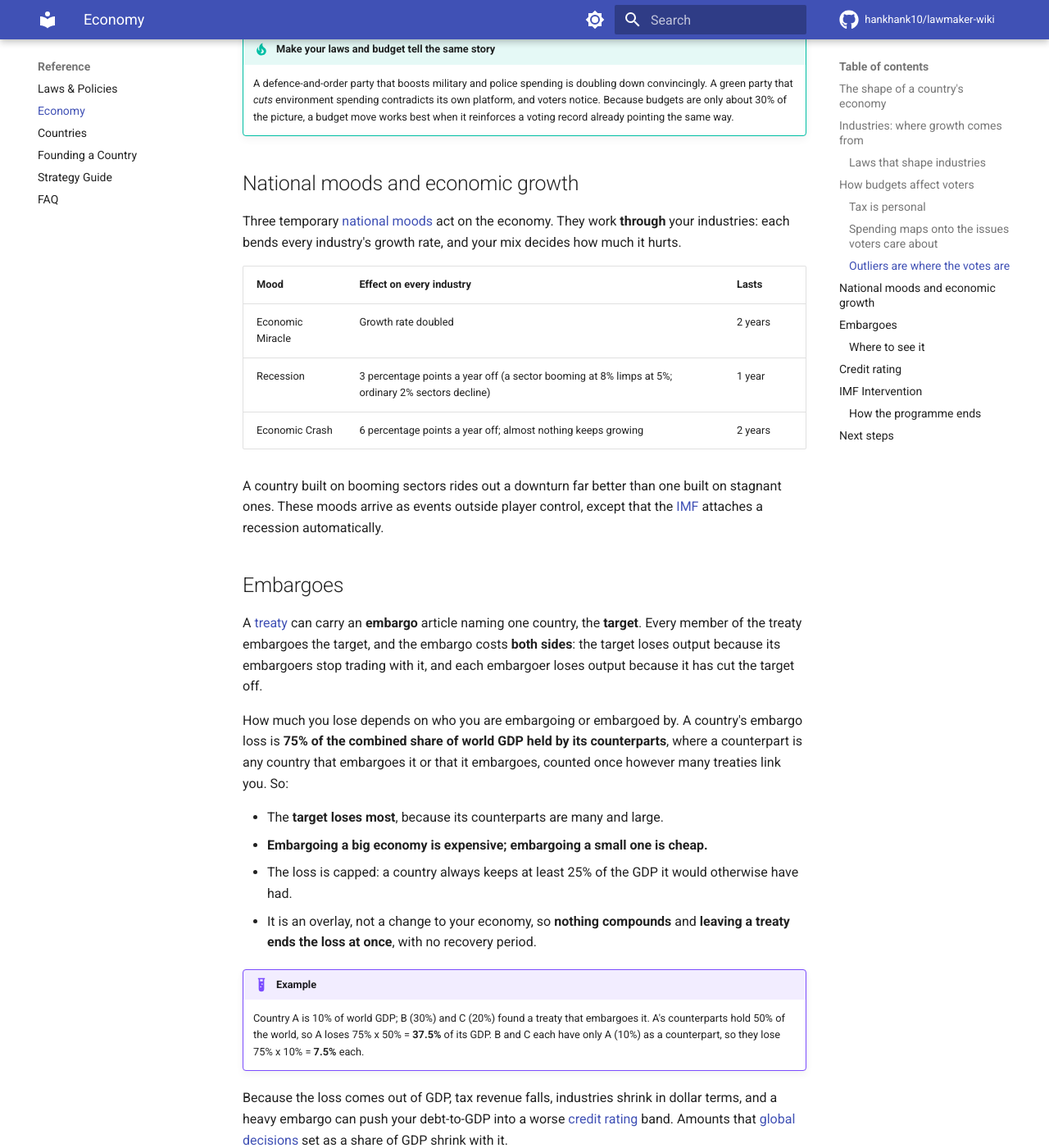
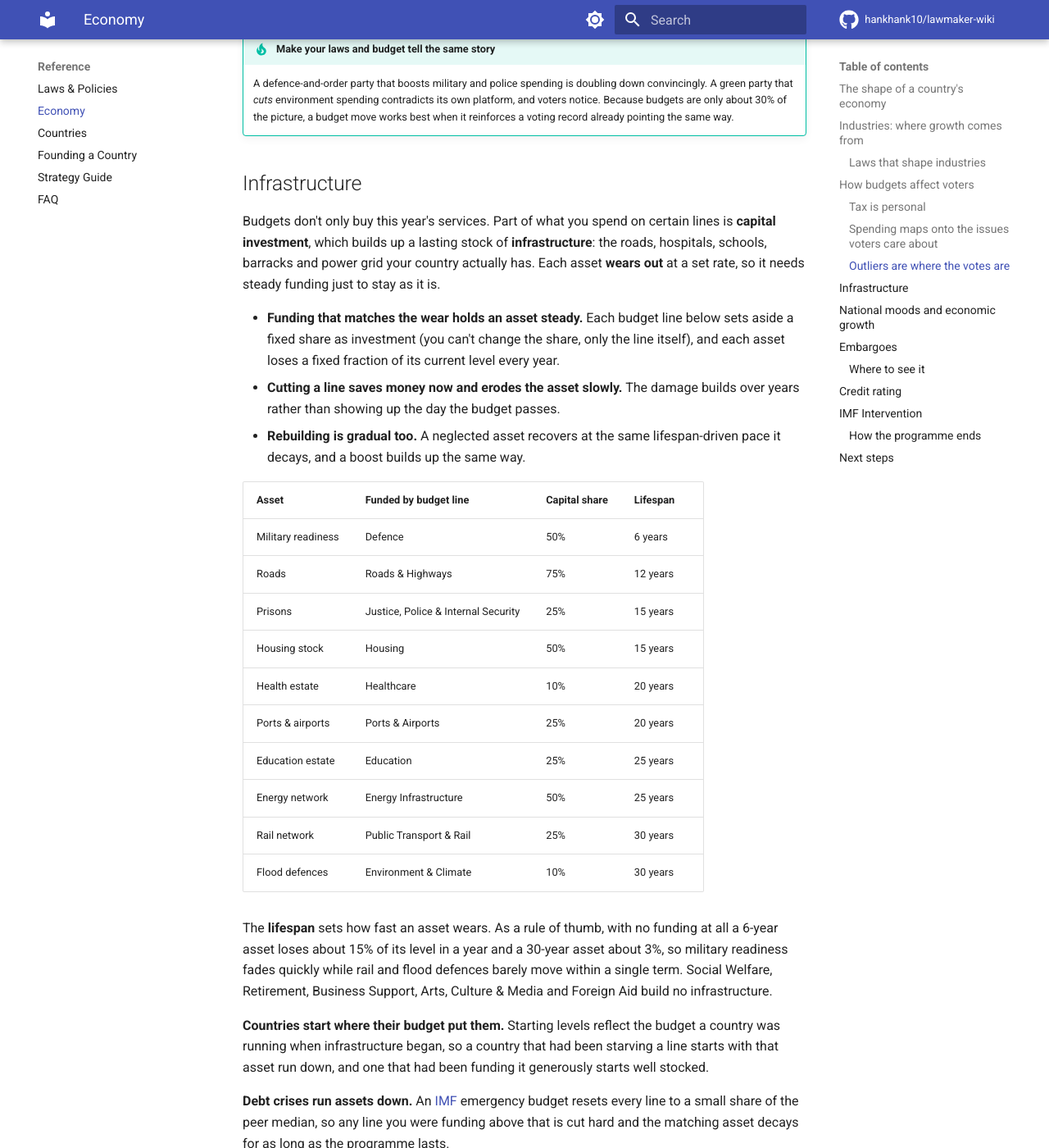
Before and after one commit to hankhank10/lawmaker-wiki, an MkDocs documentation site: the page built from docs/gameplay/economy.md, in a window 1280 px wide and 1400 px high, scrolled down 3224 px. Shown: the whole window at 82% size. Built offline with MkDocs 1.6.1 and Material for MkDocs 9.7.7, drawn with Linux system fonts in a browser that asks for light colours; comment, search, counter and statistics services are not loaded; some of the changed text lies outside the part shown.

Commit message:
📝 Sync from private repo
Auto-synced from hankhank10/lawmaker/game-manual

```diff
--- a/docs/gameplay/economy.md
+++ b/docs/gameplay/economy.md
@@ -67,6 +67,36 @@ Your country is compared with similar **peer countries**. Spending far above or
 
 !!! tip "Make your laws and budget tell the same story"
     A defence-and-order party that boosts military and police spending is doubling down convincingly. A green party that *cuts* environment spending contradicts its own platform, and voters notice. Because budgets are only about 30% of the picture, a budget move works best when it reinforces a voting record already pointing the same way.
+
+## Infrastructure
+
+Budgets don't only buy this year's services. Part of what you spend on certain lines is **capital investment**, which builds up a lasting stock of **infrastructure**: the roads, hospitals, schools, barracks and power grid your country actually has. Each asset **wears out** at a set rate, so it needs steady funding just to stay as it is.
+
+- **Funding that matches the wear holds an asset steady.** Each budget line below sets aside a fixed share as investment (you can't change the share, only the line itself), and each asset loses a fixed fraction of its current level every year.
+- **Cutting a line saves money now and erodes the asset slowly.** The damage builds over years rather than showing up the day the budget passes.
+- **Rebuilding is gradual too.** A neglected asset recovers at the same lifespan-driven pace it decays, and a boost builds up the same way.
+
+| Asset | Funded by budget line | Capital share | Lifespan |
+| --- | --- | --- | --- |
+| Military readiness | Defence | 50% | 6 years |
+| Roads | Roads & Highways | 75% | 12 years |
+| Prisons | Justice, Police & Internal Security | 25% | 15 years |
+| Housing stock | Housing | 50% | 15 years |
+| Health estate | Healthcare | 10% | 20 years |
+| Ports & airports | Ports & Airports | 25% | 20 years |
+| Education estate | Education | 25% | 25 years |
+| Energy network | Energy Infrastructure | 50% | 25 years |
+| Rail network | Public Transport & Rail | 25% | 30 years |
+| Flood defences | Environment & Climate | 10% | 30 years |
+
+The **lifespan** sets how fast an asset wears. As a rule of thumb, with no funding at all a 6-year asset loses about 15% of its level in a year and a 30-year asset about 3%, so military readiness fades quickly while rail and flood defences barely move within a single term. Social Welfare, Retirement, Business Support, Arts, Culture & Media and Foreign Aid build no infrastructure.
+
+**Countries start where their budget put them.** Starting levels reflect the budget a country was running when infrastructure began, so a country that had been starving a line starts with that asset run down, and one that had been funding it generously starts well stocked.
+
+**Debt crises run assets down.** An [IMF](#imf-intervention) emergency budget resets every line to a small share of the peer median, so any line you were funding above that is cut hard and the matching asset decays for as long as the programme lasts.
+
+!!! note "Not yet a voting issue"
+    For now, infrastructure does not directly affect voters or economic growth. Voters still react to the budget lines themselves, as described above.
 
 ## National moods and economic growth
 
```
